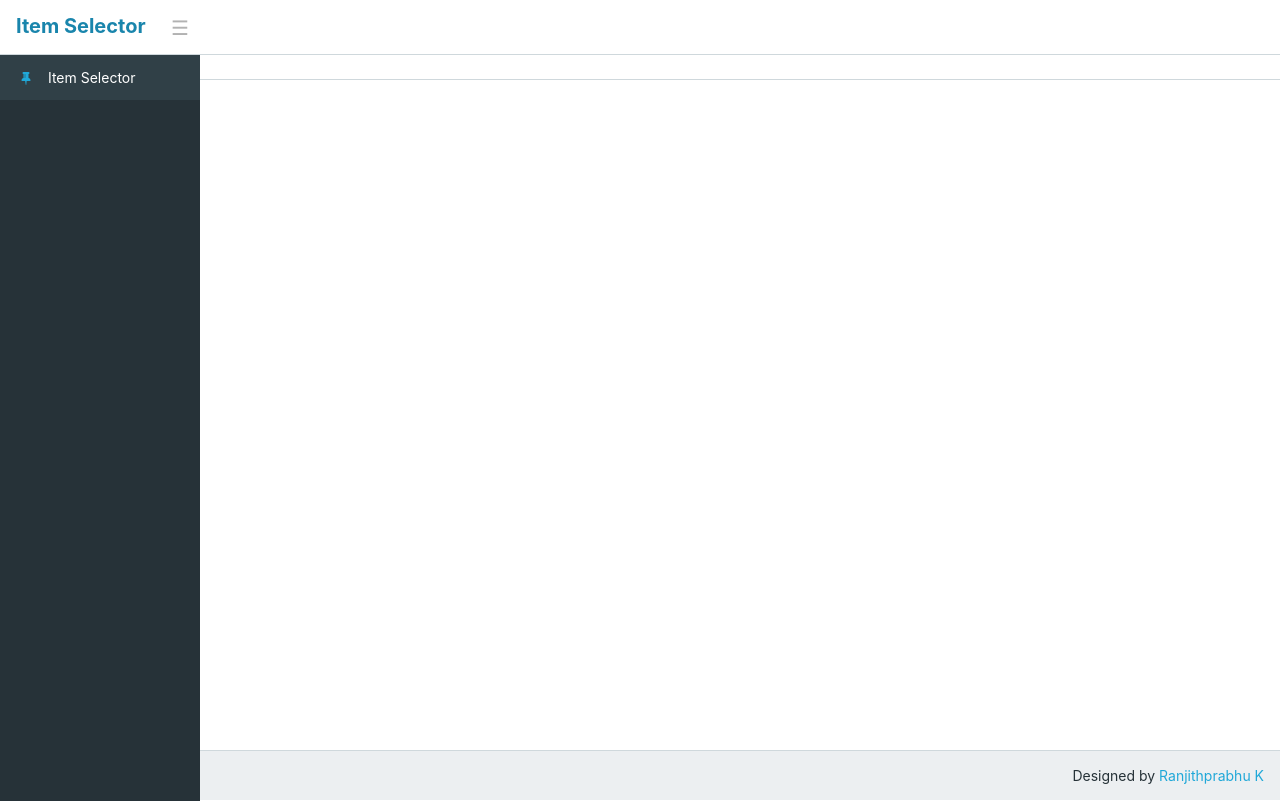
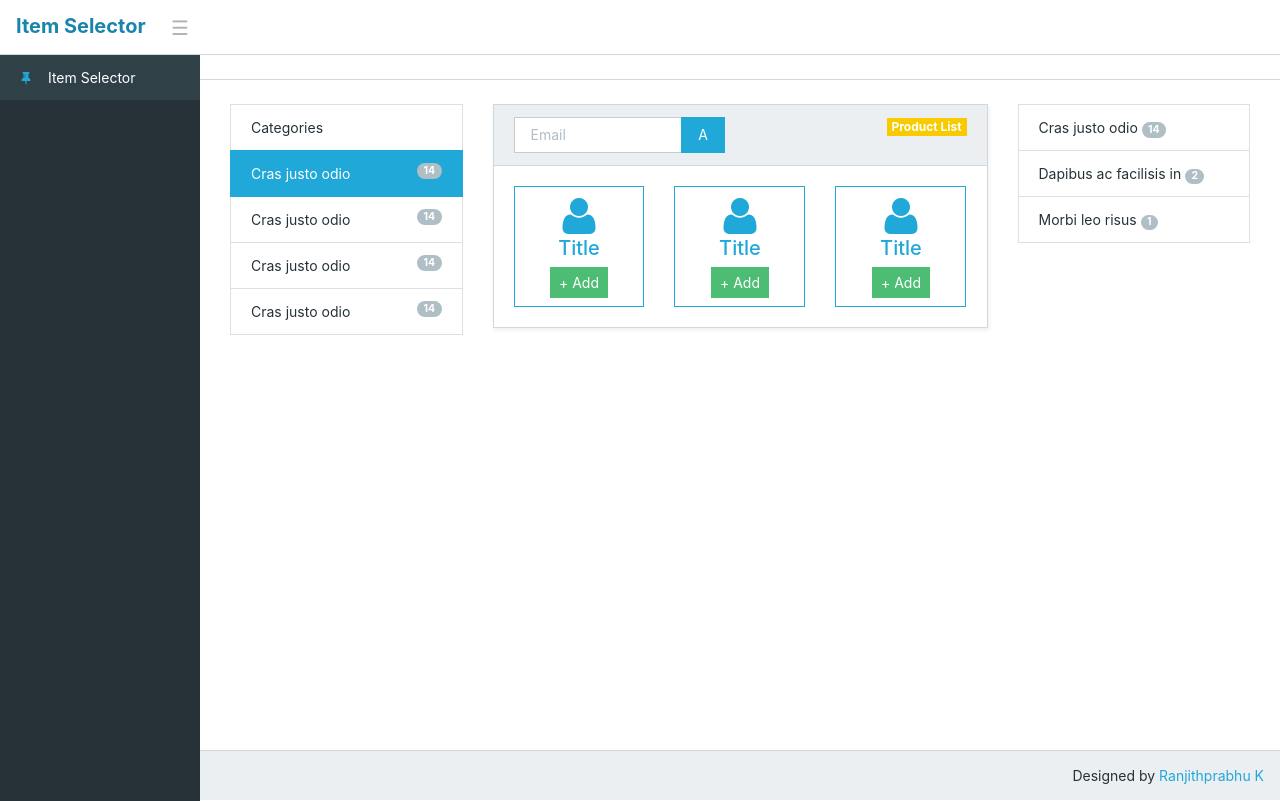
Before and after one commit to ranjithprabhuk/Item-Selector, an Angular app: page /#/item-selector in a window 1280 px wide. Built offline with nearby package versions, Linux system fonts and the light colour scheme; what ng2-charts would draw is missing.

Commit message:
Static design done
Component static html design done

```diff
--- a/src/app/item-selector/item-selector.component.html
+++ b/src/app/item-selector/item-selector.component.html
@@ -0,0 +1,88 @@
+<div class="animated fadeIn">
+  <!--/.row-->
+  <div class="row">
+
+    <div class="col-md-3">
+      <ul class="list-group">
+        <li class="list-group-item">Categories</li>
+        <li class="list-group-item active">Cras justo odio
+          <span class="badge badge-default badge-pill pull-right">14</span>
+        </li>
+        <li class="list-group-item">Cras justo odio
+          <span class="badge badge-default badge-pill pull-right">14</span>
+        </li>
+        <li class="list-group-item">Cras justo odio
+          <span class="badge badge-default badge-pill pull-right">14</span>
+        </li>
+        <li class="list-group-item">Cras justo odio
+          <span class="badge badge-default badge-pill pull-right">14</span>
+        </li>
+      </ul>
+    </div>
+
+    <div class="col-md-6">
+      <div class="card">
+        <div class="card-header">
+          <div class="row">
+            <div class="col-md-6">
+              <div class="input-group">
+                <input type="email" id="input2-group2" name="input2-group2" class="form-control" placeholder="Email">
+                <span class="input-group-btn" style="margin-top:8px;">
+                    <button type="button" class="btn btn-primary">A</button>
+                  </span>
+              </div>
+            </div>
+            <div class="col-md-6">
+              <h6 class="float-right"><span class="badge badge-warning">Product List</span></h6>
+            </div>
+          </div>
+        </div>
+        <div class="card-block">
+          <div class="row">
+            <div class="col-md-4">
+              <div class="btn btn-outline-primary btn-block">
+                <div class="col-xs-12 fa fa-user fa-3x"></div>
+                <h5 class="col-12">Title</h5>
+                <button class="btn btn-success btn-sm">+ Add</button>
+              </div>
+            </div>
+            <div class="col-md-4">
+              <div class="btn btn-outline-primary btn-block">
+                <div class="col-xs-12 fa fa-user fa-3x"></div>
+                <h5 class="col-12">Title</h5>
+                <button class="btn btn-success btn-sm">+ Add</button>
+              </div>
+            </div>
+            <div class="col-md-4">
+              <div class="btn btn-outline-primary btn-block">
+                <div class="col-xs-12 fa fa-user fa-3x"></div>
+                <h5 class="col-12">Title</h5>
+                <button class="btn btn-success btn-sm">+ Add</button>
+              </div>
+            </div>
+
+          </div>
+        </div>
+      </div>
+    </div>
+    <div class="col-md-3">
+      <ul class="list-group">
+        <li class="list-group-item justify-content-between">
+          Cras justo odio
+          <span class="badge badge-default badge-pill">14</span>
+        </li>
+        <li class="list-group-item justify-content-between">
+          Dapibus ac facilisis in
+          <span class="badge badge-default badge-pill">2</span>
+        </li>
+        <li class="list-group-item justify-content-between">
+          Morbi leo risus
+          <span class="badge badge-default badge-pill">1</span>
+        </li>
+      </ul>
+    </div>
+
+    <!--/.col-->
+  </div>
+  <!--/.row-->
+</div>
```
